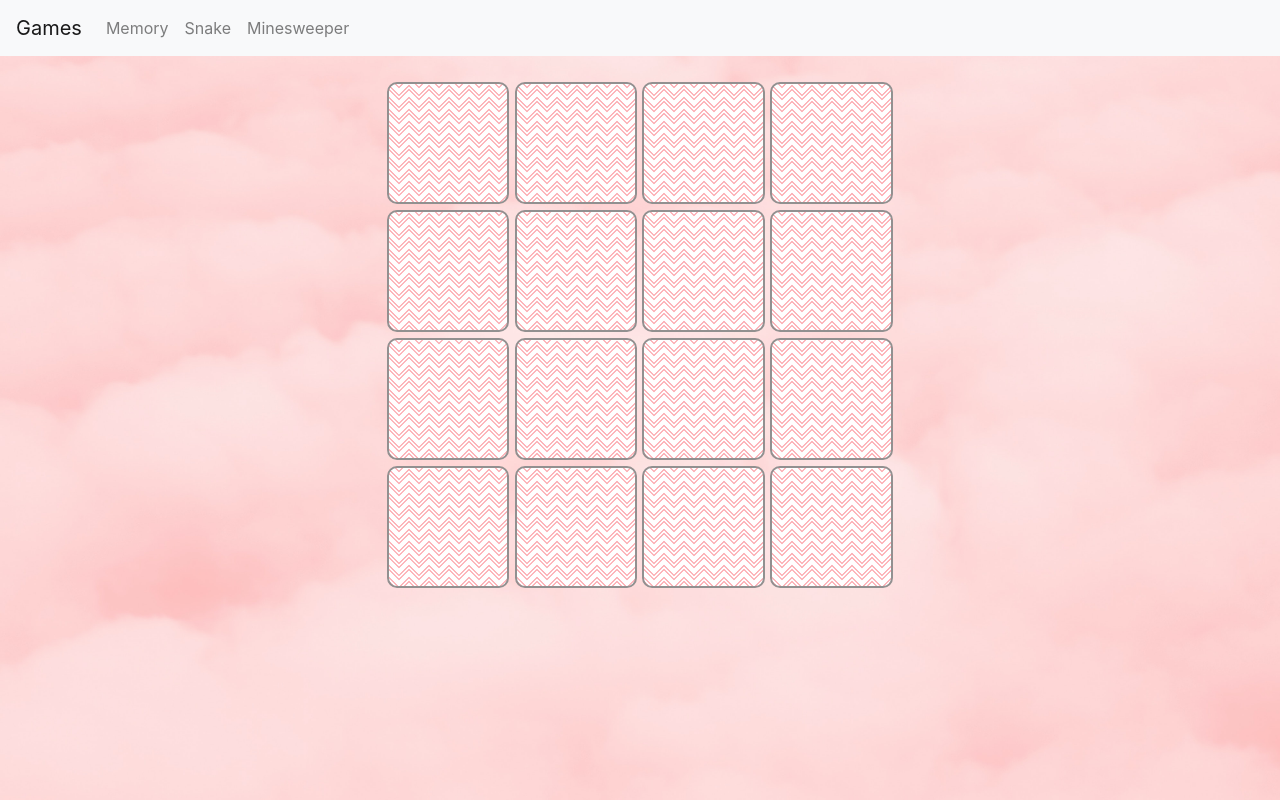
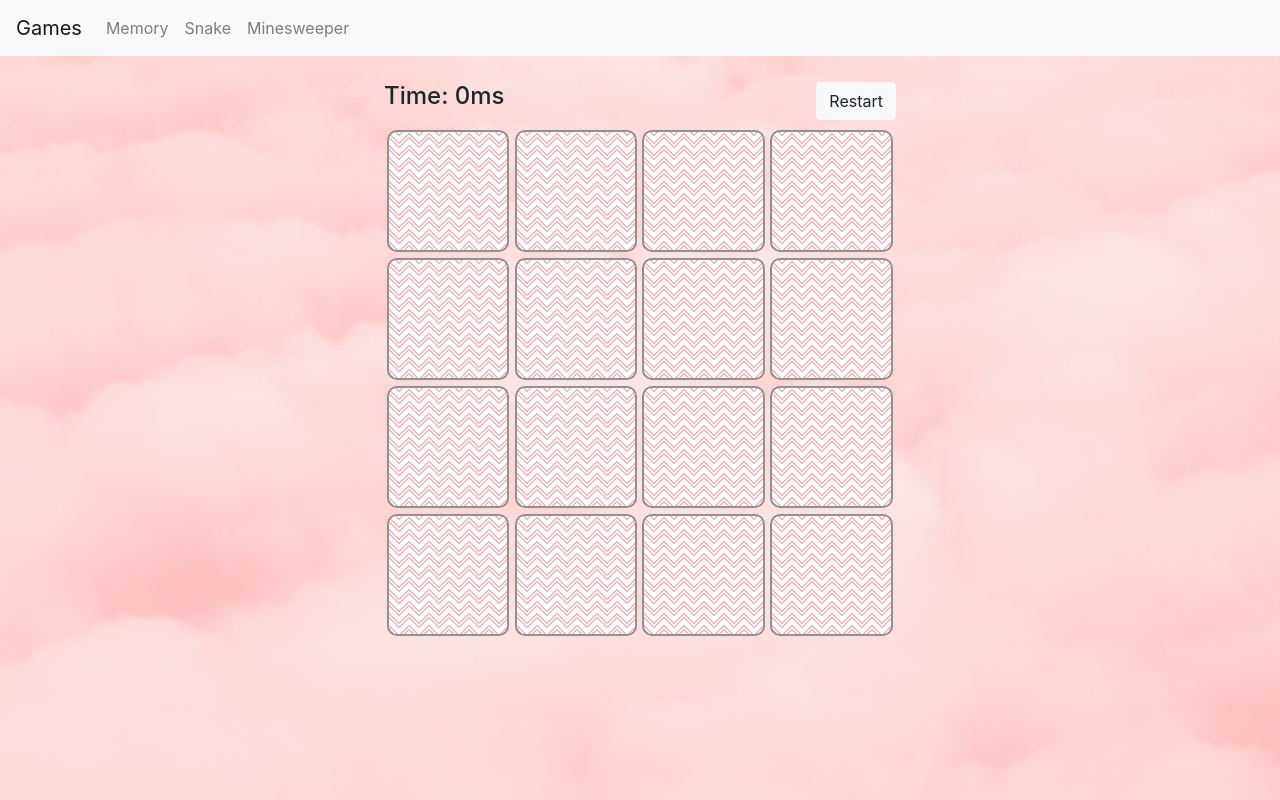
Before and after one commit to antonina-t/pink-games, a React app: page /#/memory in a window 1280 px wide. Built offline with nearby package versions, Linux system fonts and the light colour scheme.

Commit message:
Add timer and restart

```diff
--- a/package.json
+++ b/package.json
@@ -20,6 +20,7 @@
   "license": "ISC",
   "dependencies": {
     "bootstrap": "^4.5.0",
+    "pretty-ms": "^7.0.0",
     "react": "^16.13.1",
     "react-bootstrap": "^1.2.1",
     "react-dom": "^16.13.1",
--- /dev/null
+++ b/src/memory/StatusBar.css
@@ -0,0 +1,13 @@
+.status-container {
+    display: flex;
+    margin-bottom: 10px;
+}
+.timer {
+    flex: 1;
+}
+.win {
+    flex: 1;
+}
+.reset {
+    flex: 0;
+}
--- /dev/null
+++ b/src/memory/StatusBar.js
@@ -0,0 +1,18 @@
+import React from 'react';
+import ms from "pretty-ms";
+import Button from 'react-bootstrap/Button';
+import './StatusBar.css';
+
+function StatusBar({time, win, onRestart}) {
+    return (
+        <div>
+            <div className="status-container">
+                {win && <h4 className="win">You won!&nbsp;</h4>}
+                <h4 className="timer">Time: {ms(time)}</h4>
+                <Button variant="light" className="reset" onClick={onRestart}>Restart</Button>
+            </div>
+        </div>
+    );
+}
+
+export default StatusBar;
--- a/src/memory/index.js
+++ b/src/memory/index.js
@@ -1,7 +1,8 @@
-import React, {useEffect, useState} from 'react';
-import MemoryRow from './MemoryRow';
-import { v4 as uuidv4 } from 'uuid';
-import './index.css';
+import React, { useEffect, useState } from "react";
+import MemoryRow from "./MemoryRow";
+import StatusBar from "./StatusBar";
+import { v4 as uuidv4 } from "uuid";
+import "./index.css";
 
 const cardNames = [
   "grimace",
@@ -11,42 +12,56 @@
   "grin-beam-sweat",
   "dizzy",
   "kiss-wink-heart",
-  "angry"
+  "angry",
 ];
 
 function generateCards() {
-  return cardNames
-    .map(cardName => ({
+  return (
+    cardNames
+      .map((cardName) => ({
         id: uuidv4(),
         name: cardName,
         isFlipped: false,
-      canFlip: true
+        canFlip: true,
       }))
       //.flatMap(e => [e, {id: uuidv4(), name: e.name, isFlipped: true, canFlip: true}]) // Doesn't work in EDGE
-	.reduce((acc, e) => acc.concat([e, {id: uuidv4(), name: e.name, isFlipped: false, canFlip: true}]), [])
-    .sort(() => Math.random() - 0.5);
+      .reduce(
+        (acc, e) =>
+          acc.concat([
+            e,
+            { id: uuidv4(), name: e.name, isFlipped: false, canFlip: true },
+          ]),
+        []
+      )
+      .sort(() => Math.random() - 0.5)
+  );
 }
 
 function Memory() {
   const [cards, setCards] = useState(generateCards());
-  const [canFlip, setCanFlip] = useState(true);
   const [firstCard, setFirstCard] = useState(null);
   const [secondCard, setSecondCard] = useState(null);
+  const [win, setWin] = useState(false);
+  const [timer, setTimer] = useState(null);
+  const [startTime, setStartTime] = useState(0);
+  const [time, setTime] = useState(0);
 
   function setCardIsFlipped(cardID, isFlipped) {
-		setCards(prev => prev.map(c => {
-			if (c.id !== cardID)
-				return c;
-			return {...c, isFlipped};
-		}));
+    setCards((prev) =>
+      prev.map((c) => {
+        if (c.id !== cardID) return c;
+        return { ...c, isFlipped };
+      })
+    );
   }
 
   function setCardCanFlip(cardID, canFlip) {
-		setCards(prev => prev.map(c => {
-			if (c.id !== cardID)
-				return c;
-			return {...c, canFlip};
-		}));
+    setCards((prev) =>
+      prev.map((c) => {
+        if (c.id !== cardID) return c;
+        return { ...c, canFlip };
+      })
+    );
   }
 
   // Show all cards for 3 seconds at start
@@ -68,6 +83,9 @@
     setCardIsFlipped(firstCard.id, true);
     setCardIsFlipped(secondCard.id, true);
     resetFirstAndSecondCards();
+    if (cards.every((card) => card.isFlipped)) {
+		setWin(true);
+    }
   }
 
   function onFailureGuess() {
@@ -85,23 +103,53 @@
   }
 
   useEffect(() => {
-	if (!firstCard || !secondCard)
-		return;
-	(firstCard.name === secondCard.name) ? onSuccessGuess() : onFailureGuess();
+    if (!firstCard || !secondCard) return;
+    firstCard.name === secondCard.name ? onSuccessGuess() : onFailureGuess();
   }, [firstCard, secondCard]);
 
+  useEffect(() => {
+    if (startTime === 0) return;
+    setTimer(
+      setInterval(() => {
+        setTime(Date.now() - startTime);
+      }, 1000)
+    );
+    return () => clearInterval(timer);
+  }, [startTime]);
+
+  useEffect(() => {
+	if (win) {
+		clearInterval(timer);
+		setTimer(null);
+	}
+  }, [win]);
+
+  function restart() {
+	setCards(generateCards());
+    resetFirstAndSecondCards();
+	clearInterval(timer);
+	setTimer(null);
+	setStartTime(0);
+	setTime(0);
+	setWin(false);
+  }
+
   function onCardClick(card) {
-		if (!canFlip)
-			return;
-		if (!card.canFlip)
-			return;
+    if (!card.canFlip) return;
 
-		if ((firstCard && (card.id === firstCard.id) || (secondCard && (card.id === secondCard.id))))
+    if (
+      (firstCard && card.id === firstCard.id) ||
+      (secondCard && card.id === secondCard.id)
+    )
       return;
 
     setCardIsFlipped(card.id, true);
 
-		(firstCard) ? setSecondCard(card) : setFirstCard(card);
+    firstCard ? setSecondCard(card) : setFirstCard(card);
+
+    if (!timer) {
+      setStartTime(Date.now());
+    }
   }
 
   function resetFirstAndSecondCards() {
@@ -112,13 +160,18 @@
   let rows = [];
   const rowsCount = cardNames.length / 2;
   for (let i = 0; i < rowsCount; i++) {
-    rows.push((
-      <MemoryRow cards={cards.slice(rowsCount * i, rowsCount * (i + 1))} onClick={onCardClick} key={i.toString()}></MemoryRow>
-    ));
+    rows.push(
+      <MemoryRow
+        cards={cards.slice(rowsCount * i, rowsCount * (i + 1))}
+        onClick={onCardClick}
+        key={i.toString()}
+      ></MemoryRow>
+    );
   }
 
   return (
     <div className="memory-container">
+      <StatusBar win={win} time={time} onRestart={() => restart()}></StatusBar>
       {rows}
     </div>
   );
```
Also changed, not shown: 2 other files (tests, documents, lock files or other folders). Lines whose indentation alone changed are shown as unchanged.
